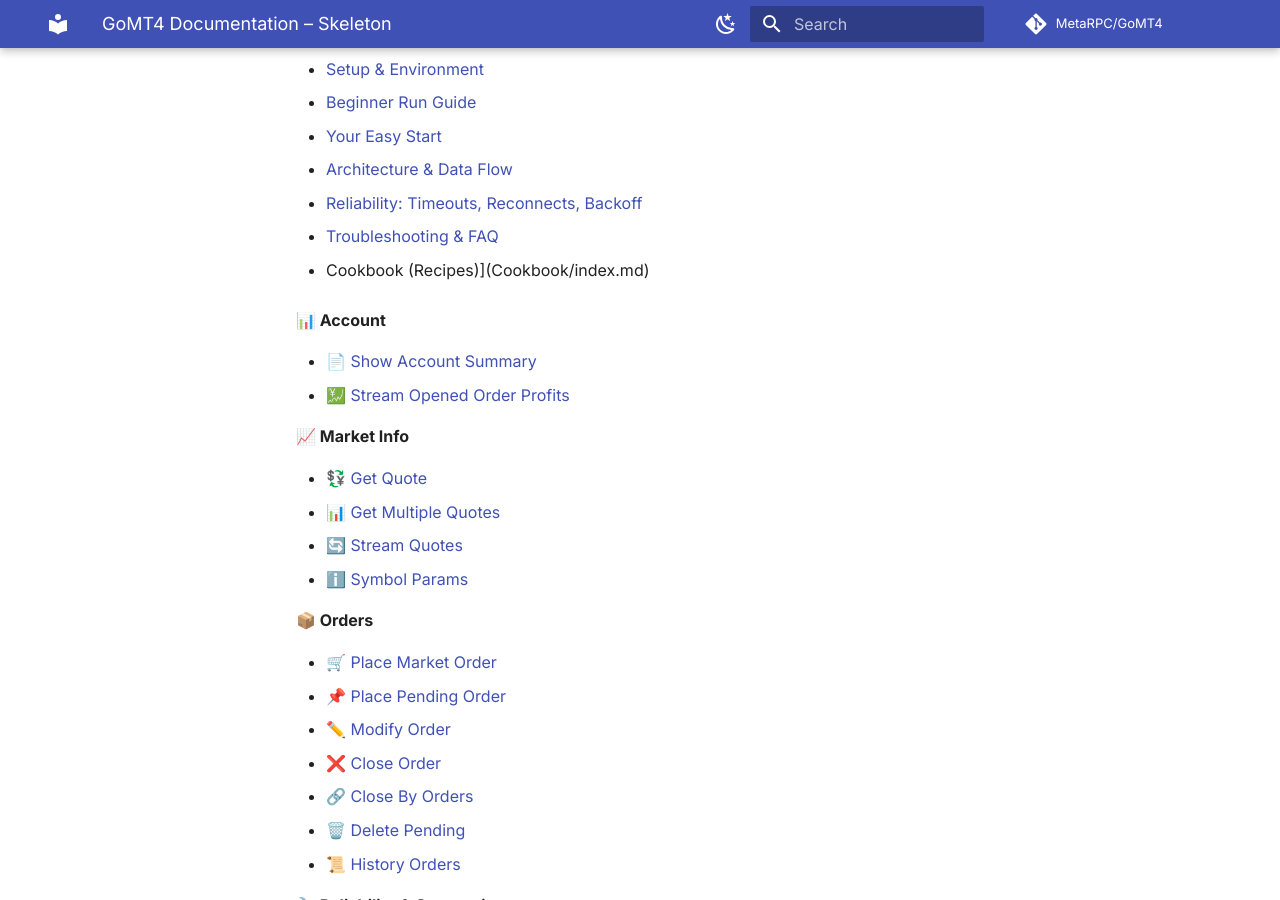
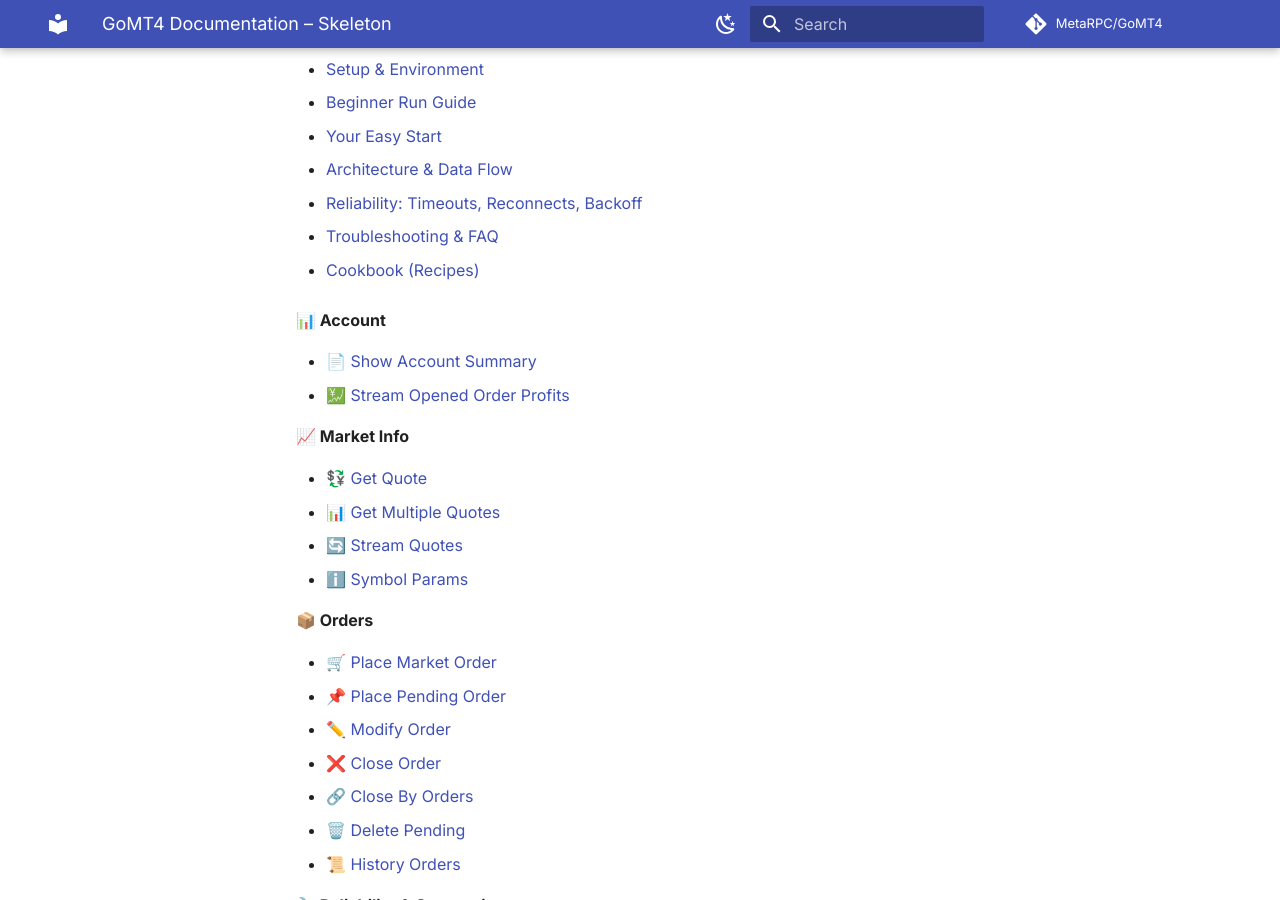
Before and after one commit to MetaRPC/GoMT4, an MkDocs documentation site: the page built from docs/GoMT4_Documentation_Skeleton.md, in a window 1280 px wide and 900 px high, scrolled down 944 px. Built offline with MkDocs 1.6.1 and Material for MkDocs 9.7.7, drawn with Linux system fonts in a browser that asks for light colours; comment, search, counter and statistics services are not loaded.

Commit message:
Update GoMT4_Documentation_Skeleton.md

```diff
--- a/docs/GoMT4_Documentation_Skeleton.md
+++ b/docs/GoMT4_Documentation_Skeleton.md
@@ -81,7 +81,7 @@
 
 * [ Troubleshooting & FAQ](Troubleshooting_FAQ.md)
 
-*  Cookbook (Recipes)](Cookbook/index.md)
+* [Cookbook (Recipes)](Cookbook/index.md)
 
   **📊 Account**
 
```
Also changed, not shown: other parts of docs/GoMT4_Documentation_Skeleton.md (+0 -2 lines).
